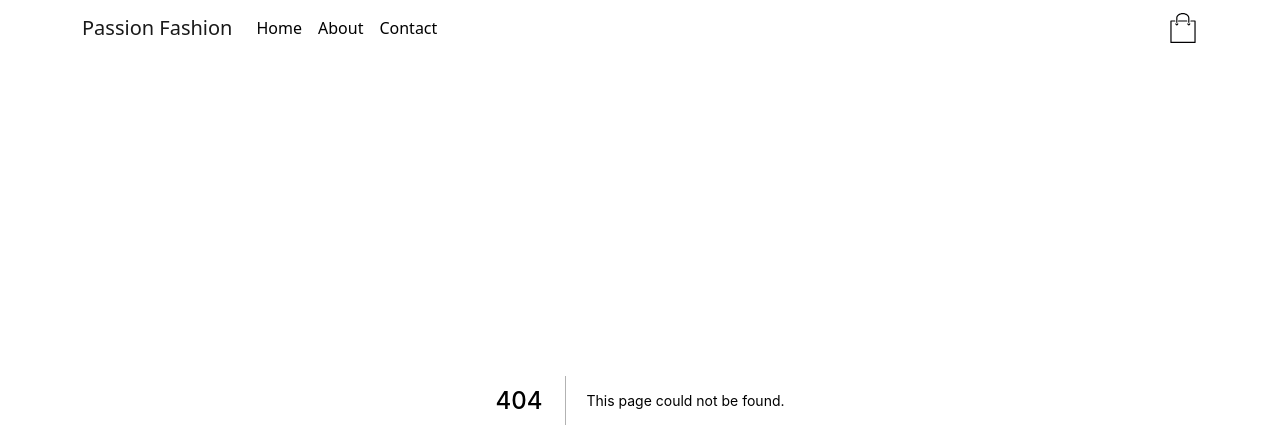
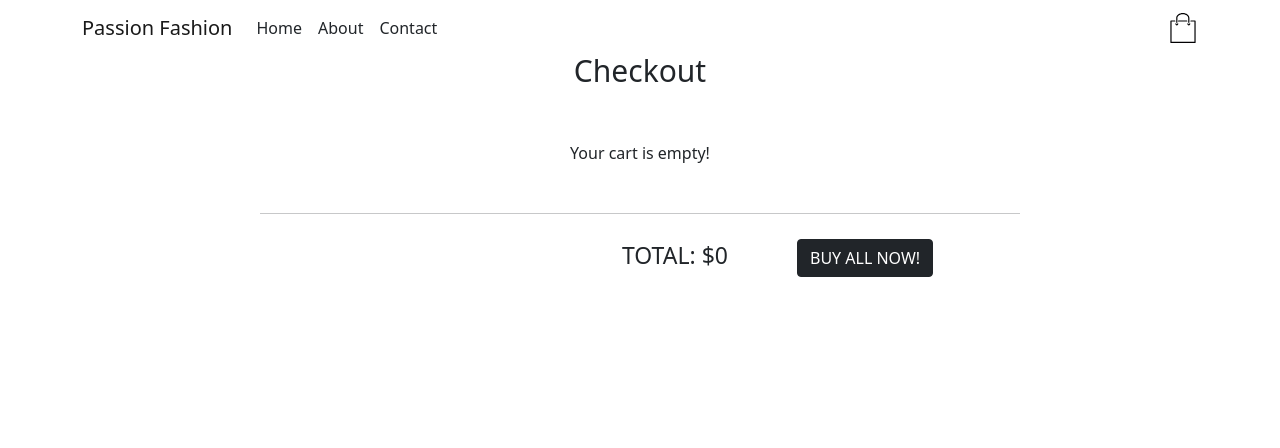
Before and after one commit to sumeyye-uzgor/express-store, a Next.js app: page /checkout in a window 1280 px wide. Before the commit this address had no page. Shown: the top 448 px of the page. Built offline with nearby package versions, Linux system fonts and the light colour scheme.

Commit message:
details and checkout pages are adde

```diff
--- /dev/null
+++ b/pages/checkout.tsx
@@ -0,0 +1,84 @@
+import React from "react";
+import { Container, Row, Col, Button } from "react-bootstrap";
+import { useSelector, useDispatch } from "react-redux";
+import { State } from '../schemas/redux.schema'
+import { deleteFromCart, setQuantity, setDetailsProduct, openToast, setCartEmpty } from '../redux/actions'
+import { useRouter } from "next/router";
+import { Product } from "../schemas/product.schema";
+
+function Checkout() {
+    const dispatch = useDispatch()
+    const cartItems = useSelector((state: State) => state.cartItems)
+    const cartTotal = cartItems.reduce((acc, item) => acc + item.qty * item.price, 0)
+    const router = useRouter();
+    function handleDetails(product: Product) {
+        dispatch(setDetailsProduct(product))
+        router.push('/details')
+    }
+    function handleBuy() {
+        dispatch(setCartEmpty())
+        dispatch(openToast({ isCartAction: false, toastMessage: "We will take care of your order!" }))
+    }
+    return (
+        <Container>
+            <Row className="justify-content-center">
+                <Col xs={12} md={8}>
+                    <Row style={{ fontSize: "30px" }} className="justify-content-center my-5">
+                        Checkout
+                    </Row>
+                    {cartItems.length > 0 ? cartItems.map(
+                        item => (
+                            <Row key={item.id} className="my-3 align-items-center" >
+                                <Col xs={2} onClick={() => handleDetails(item)} style={{ cursor: "pointer" }}>
+                                    <img src={item.image} width="50px" alt="product" />
+                                </Col>
+                                <Col xs={2} md={3} onClick={() => handleDetails(item)} style={{ cursor: "pointer" }}>
+                                    {item.name}
+                                </Col>
+                                <Col xs={4} md={3} className="justify-content-center">
+                                    <Row>
+                                        <Col xs={1} />
+                                        <Col xs={2} onClick={() => dispatch(setQuantity(item.id, 1))} style={{ cursor: "pointer" }}>+</Col>
+                                        <Col xs={2}>{item.qty}</Col>
+                                        {
+                                            item.qty > 1 && <Col xs={2} onClick={() => dispatch(setQuantity(item.id, -1))} style={{ cursor: "pointer" }}>-</Col>
+                                        }
+                                        <Col xs={5} />
+
+                                    </Row>
+                                </Col>
+                                <Col xs={2}>
+                                    {item.qty} x ${item.price}
+                                </Col>
+                                <Col xs={2} onClick={() => dispatch(deleteFromCart(item.id))}>
+                                    Delete
+                                </Col>
+                            </Row>
+                        )
+                    )
+                        :
+                        <Row className="justify-content-center my-5">
+                            Your cart is empty!
+                        </Row>
+                    }
+
+                    <Row className="justify-content-center mt-5">
+                        <hr />
+                    </Row>
+
+                    <Row className="justify-content-end my-2 me-5" style={{ fontSize: "23px" }}>
+                        <Col xs={12} md={6} />
+                        <Col xs={12} md={3}> TOTAL: ${cartTotal}</Col>
+                        <Col xs={12} md={3}>
+                            <Button variant="dark" onClick={handleBuy}>
+                                BUY ALL NOW!
+                            </Button>
+                        </Col>
+
+                    </Row>
+                </Col>
+            </Row>
+        </Container>
+    )
+}
+export default Checkout;
```
Also changed, not shown: pages/details.tsx (added, +58 -0 lines).
